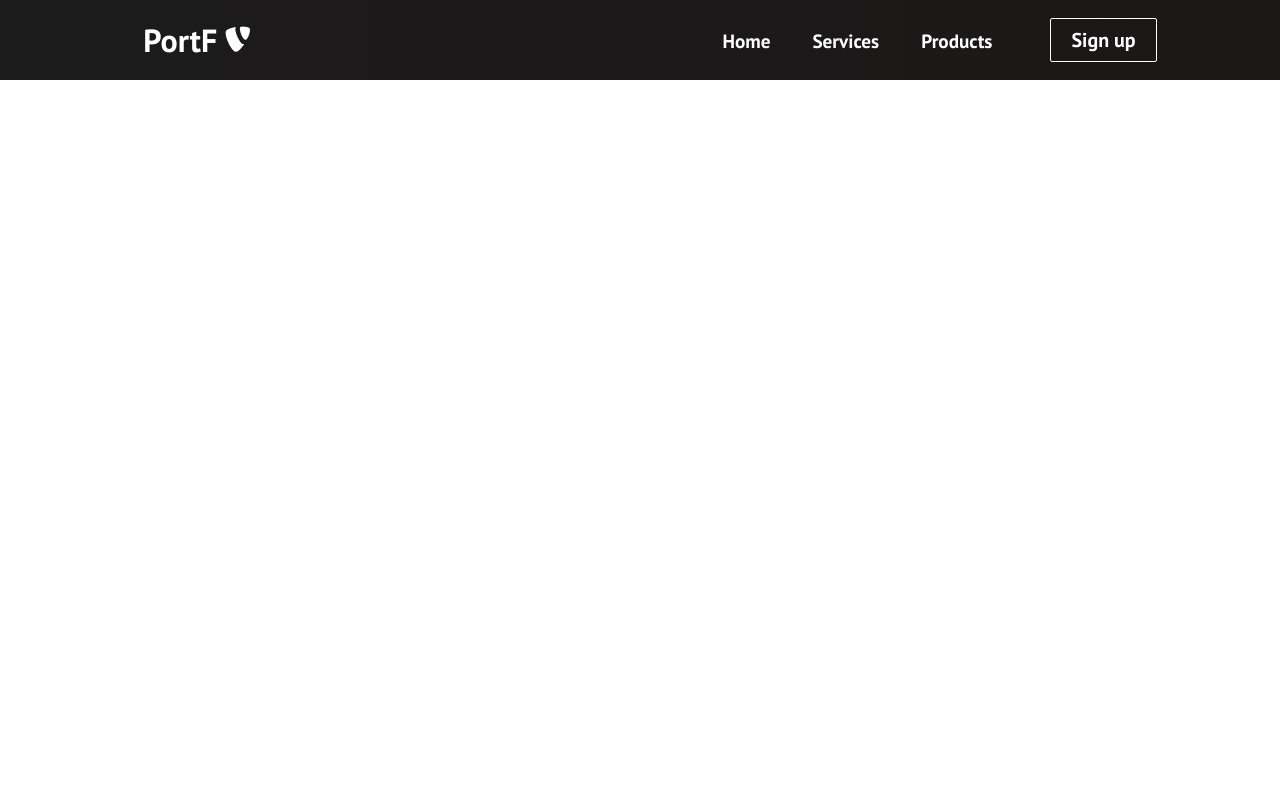
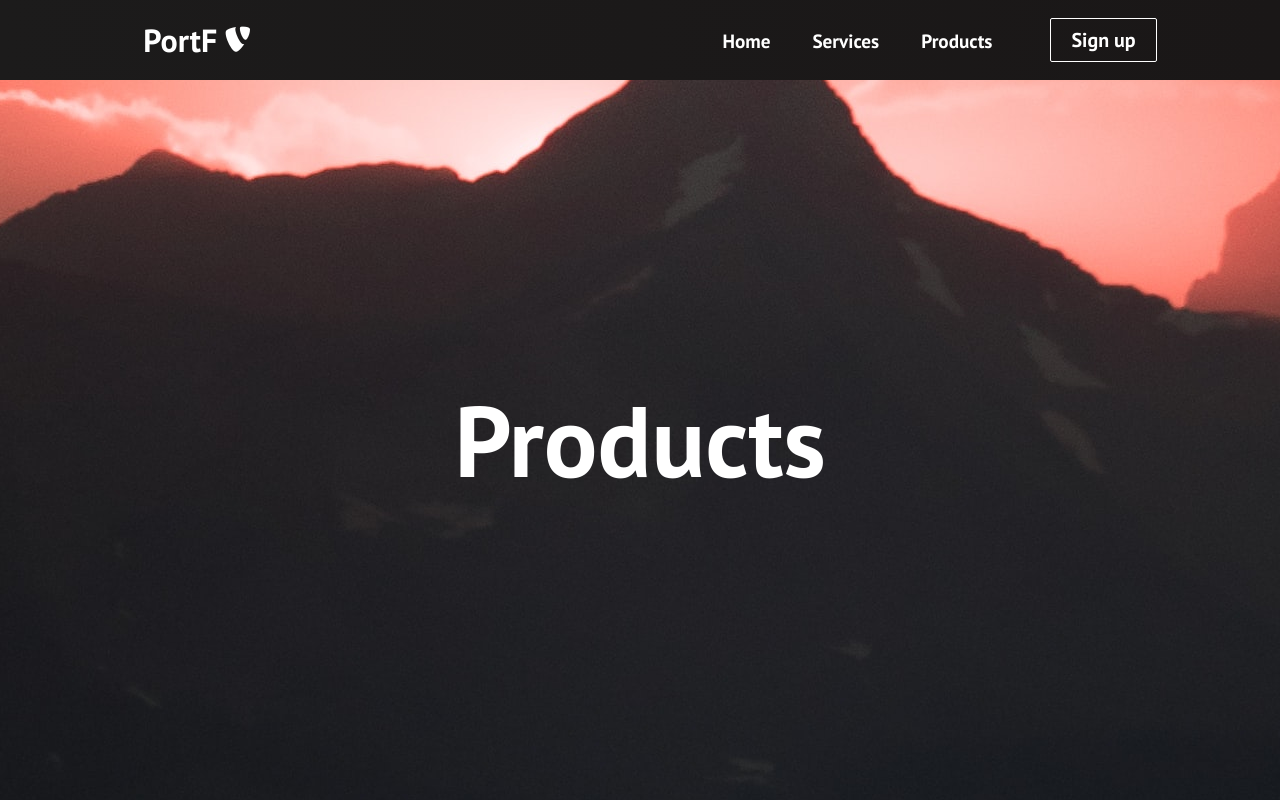
Before and after one commit to AmirSejdinovic/Portfolio-page-ReactJs, a React (Create React App) app: page /products in a window 1280 px wide. Built offline with nearby package versions, Linux system fonts and the light colour scheme.

Commit message:
Adding the router for pages

```diff
--- a/src/App.js
+++ b/src/App.js
@@ -3,6 +3,9 @@
 import Navbar from './components/Navbar';
 import {BrowserRouter as Router,Switch,Route} from 'react-router-dom';
 import Home from './components/pages/Home'
+import Services from './components/pages/Services';
+import Products from './components/pages/Products';
+import SignUp from './components/pages/SignUp';
 
 function App() {
   return (
@@ -11,6 +14,9 @@
     <Navbar/>
     <Switch>
       <Route path='/' exact component={Home}/>
+      <Route path='/services' component={Services}/>
+      <Route path='/products' component={Products}/>
+      <Route path='/sign-up' component={SignUp}/>
     </Switch>
     </Router>
 
--- /dev/null
+++ b/src/components/pages/Products.js
@@ -0,0 +1,6 @@
+import React from 'react';
+import '../../App.css';
+
+export default function Products(){
+  return <h1 className="products">Products</h1>
+}
--- /dev/null
+++ b/src/components/pages/Services.js
@@ -0,0 +1,6 @@
+import React from 'react';
+import '../../App.css';
+
+export default function Services(){
+  return <h1 className="services">Services</h1>
+}
--- /dev/null
+++ b/src/components/pages/SignUp.js
@@ -0,0 +1,6 @@
+import React from 'react';
+import '../../App.css';
+
+export default function SignUp(){
+  return <h1 className="sign-up">Sign up</h1>
+}
```
